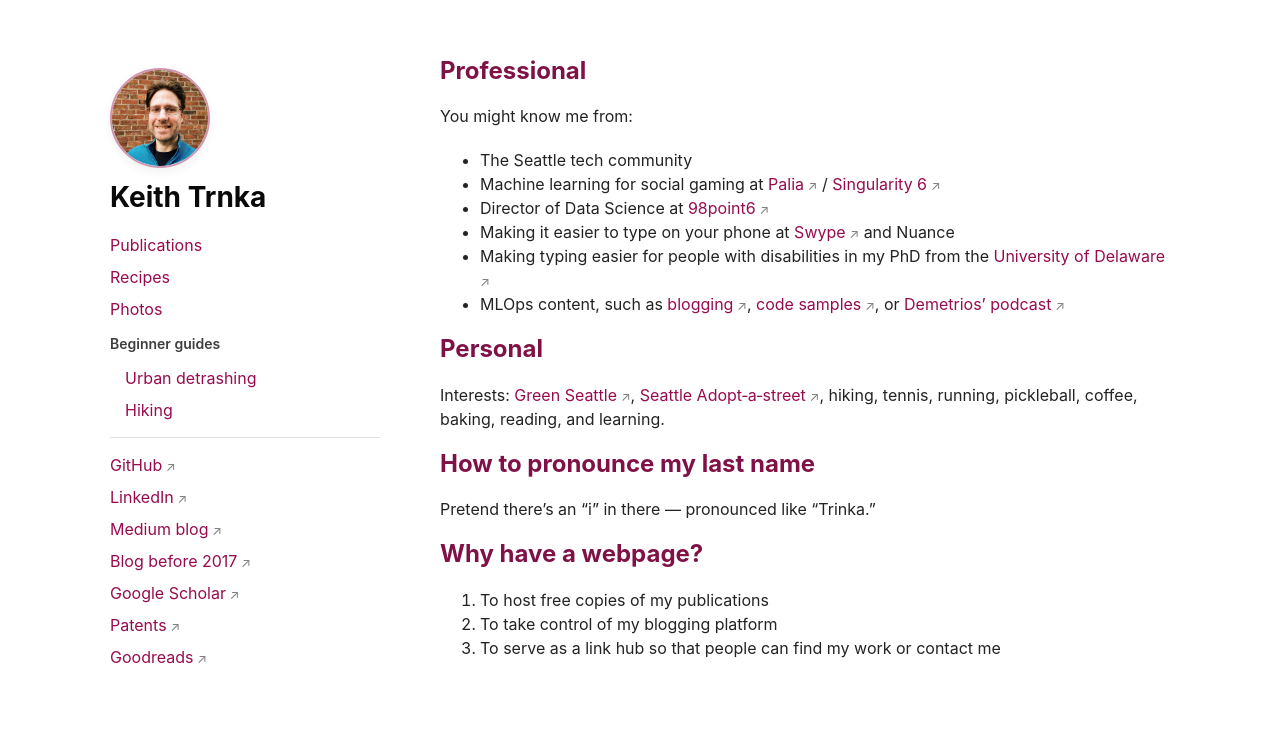
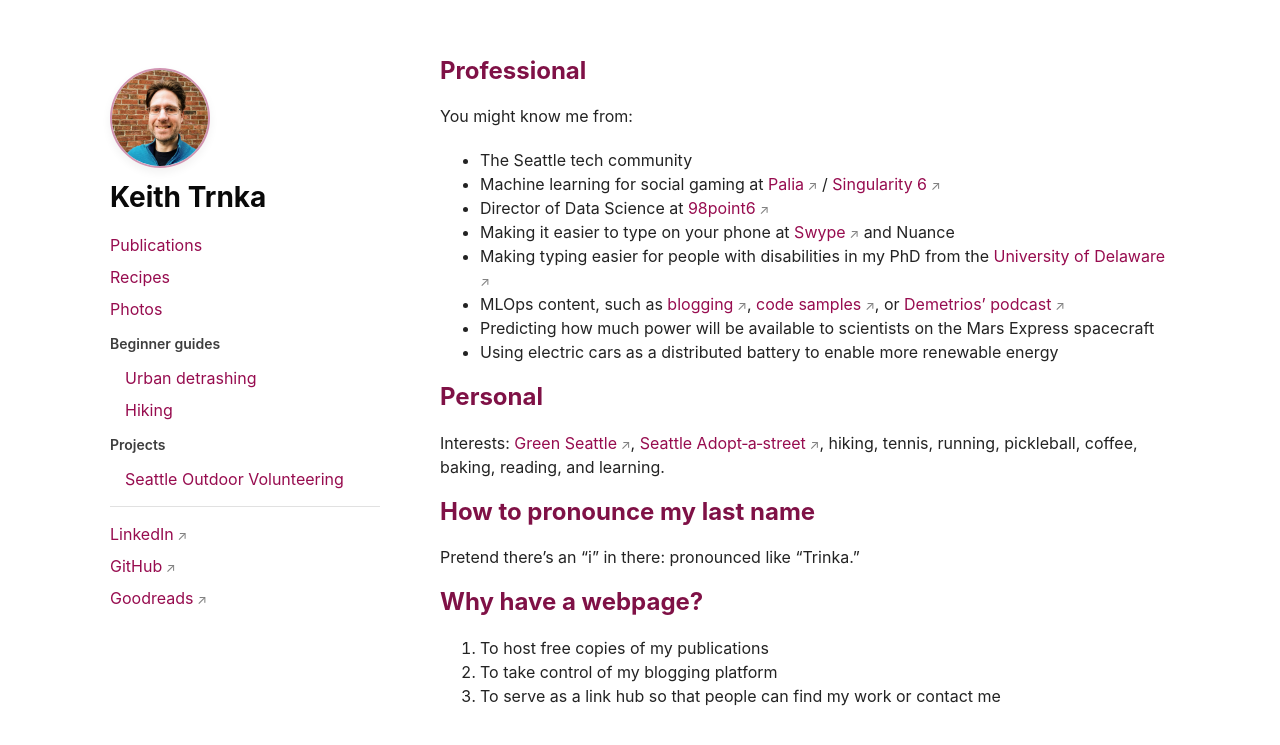
Before and after one commit to ktrnka/webpage, a Jekyll site: the page built from webpage/index.md, in a window 1280 px wide. Shown: the top 745 px of the page. Built offline with Jekyll 4.4.1, drawn with Linux system fonts in a browser that asks for light colours.

Commit message:
Guide reorg, added Kodable, adding link to outdoor volunteering

```diff
--- a/webpage/_layouts/special.html
+++ b/webpage/_layouts/special.html
@@ -63,19 +63,17 @@
             <li style="margin-bottom: 8px;"><a href="https://ktrnka.github.io/recipes/">Recipes</a></li>
             <li style="margin-bottom: 8px;"><a href="{{ '/photos' | relative_url }}">Photos</a></li>
             <li style="margin-bottom: 12px; margin-top: 12px; font-size: 14px; color: var(--text-3); font-weight: 600;">Beginner guides</li>
-            <li style="margin-bottom: 8px; padding-left: 15px;"><a href="{{ '/urban-detrashing-tips' | relative_url }}">Urban detrashing</a></li>
-            <li style="margin-bottom: 8px; padding-left: 15px;"><a href="{{ '/hiking-tips' | relative_url }}">Hiking</a></li>
+            <li style="margin-bottom: 8px; padding-left: 15px;"><a href="{{ '/guides/urban-detrashing' | relative_url }}">Urban detrashing</a></li>
+            <li style="margin-bottom: 8px; padding-left: 15px;"><a href="{{ '/guides/hiking' | relative_url }}">Hiking</a></li>
+            <li style="margin-bottom: 12px; margin-top: 12px; font-size: 14px; color: var(--text-3); font-weight: 600;">Projects</li>
+            <li style="margin-bottom: 8px; padding-left: 15px;"><a href="https://ktrnka.github.io/seattle-outdoor-volunteering/">Seattle Outdoor Volunteering</a></li>
           </ul>
 
           <hr style="border: 0; height: 1px; background-color: var(--border-2); margin: 15px 0;">
 
           <ul style="list-style: none; padding: 0;">
+            <li style="margin-bottom: 8px;"><a href="http://www.linkedin.com/in/keith-trnka">LinkedIn</a></li>
             <li style="margin-bottom: 8px;"><a href="https://github.com/ktrnka">GitHub</a></li>
-            <li style="margin-bottom: 8px;"><a href="http://www.linkedin.com/in/keith-trnka">LinkedIn</a></li>
-            <li style="margin-bottom: 8px;"><a href="https://medium.com/@keith.trnka">Medium blog</a></li>
-            <li style="margin-bottom: 8px;"><a href="https://kwtrnka.wordpress.com/">Blog before 2017</a></li>
-            <li style="margin-bottom: 8px;"><a href="https://scholar.google.com/citations?user=_278X90AAAAJ&hl=en">Google Scholar</a></li>
-            <li style="margin-bottom: 8px;"><a href="http://patents.justia.com/inventor/keith-trnka">Patents</a></li>
             <li style="margin-bottom: 8px;"><a href="https://www.goodreads.com/review/list/62631407-keith-trnka?shelf=read">Goodreads</a></li>
           </ul>
         </div>
--- a/webpage/index.md
+++ b/webpage/index.md
@@ -13,6 +13,8 @@
 - Making it easier to type on your phone at [Swype](https://en.wikipedia.org/wiki/Swype) and Nuance
 - Making typing easier for people with disabilities in my PhD from the [University of Delaware](https://www.udel.edu/)
 - MLOps content, such as [blogging](https://medium.com/@keith.trnka), [code samples](https://github.com/ktrnka), or [Demetrios' podcast](https://mlops.community/)
+- Predicting how much power will be available to scientists on the Mars Express spacecraft
+- Using electric cars as a distributed battery to enable more renewable energy
 
 ## Personal
 
@@ -20,7 +22,7 @@
 
 ## How to pronounce my last name
 
-Pretend there's an "i" in there — pronounced like "Trinka."
+Pretend there's an "i" in there: pronounced like "Trinka."
 
 ## Why have a webpage?
 
```
Also changed, not shown: TODO.md (+4 -4 lines), webpage/guides/kodable-creator.md (added, +140 -0 lines), webpage/guides/hiking.md (renamed from webpage/hiking-tips.md), webpage/guides/urban-detrashing.md (renamed from webpage/urban-detrashing-tips.md).
